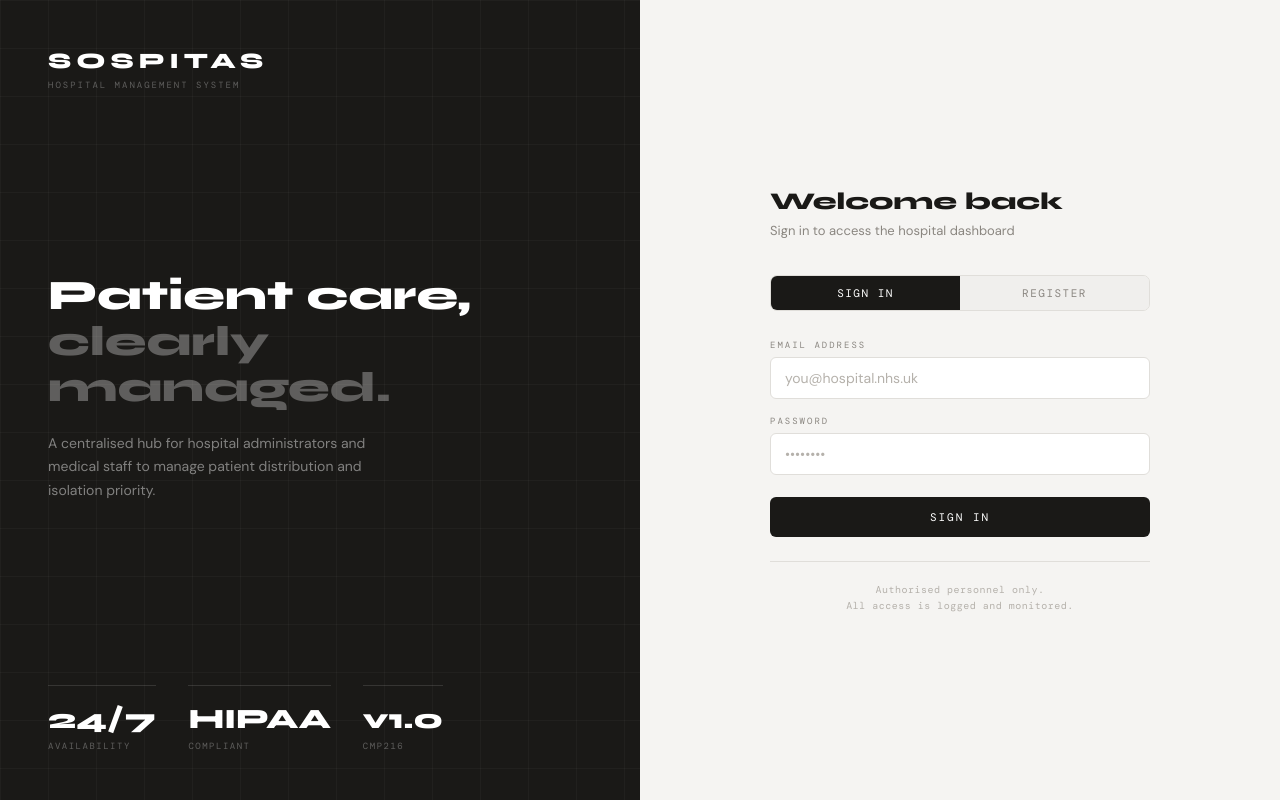
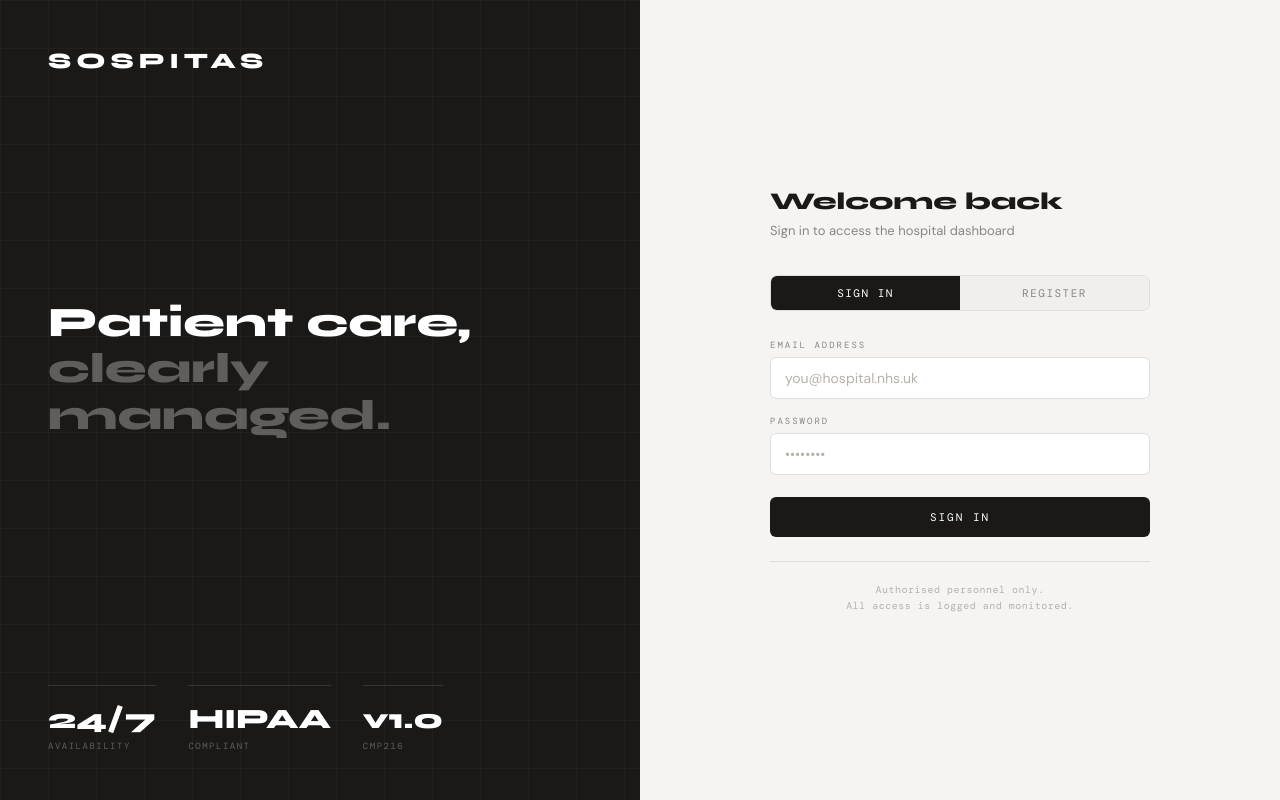
Before and after one commit to jedamch/Sospitas, a website: page public/login.html in a window 1280 px wide. Drawn offline with nearby package versions, Linux system fonts and the light colour scheme.

Commit message:
changes in login.html

```diff
--- a/public/login.html
+++ b/public/login.html
@@ -3,7 +3,7 @@
 <head>
   <meta charset="UTF-8"/>
   <meta name="viewport" content="width=device-width, initial-scale=1.0"/>
-  <title>SOSPITAS — Sign In</title>
+  <title>Sign In</title>
   <link href="https://fonts.googleapis.com/css2?family=DM+Mono:wght@400;500&family=Syne:wght@700;800&family=DM+Sans:wght@400;500&display=swap" rel="stylesheet"/>
   <style>
     :root {
@@ -276,11 +276,9 @@
   <div class="left">
     <div class="left-logo">
       <h1>Sospitas</h1>
-      <p>HOSPITAL MANAGEMENT SYSTEM</p>
     </div>
     <div class="left-middle">
       <h2>Patient care,<br/><span>clearly managed.</span></h2>
-      <p>A centralised hub for hospital administrators and medical staff to manage patient distribution and isolation priority.</p>
     </div>
     <div class="left-stats">
       <div class="left-stat">
```
Also changed, not shown: public/index.html (+1 -1 lines), public/style.css (added).
